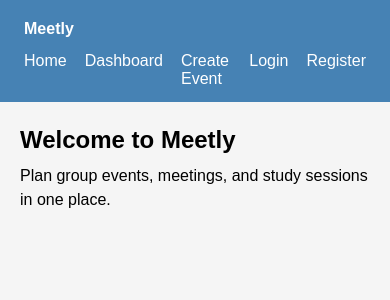
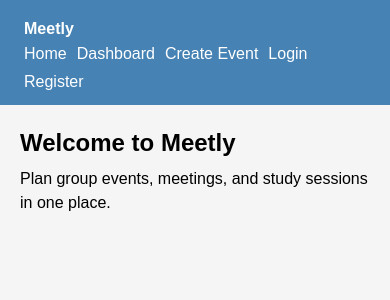
Before and after one commit to Ibrahim-Alam-3075/Meetly, a React (Vite) app in the folder frontend/: page / in a window 390 px wide. Shown: the top 300 px of the page. Built offline with nearby package versions, Linux system fonts and the light colour scheme.

Commit message:
responsiveness for mobiles

```diff
--- a/frontend/src/components/Navbar.css
+++ b/frontend/src/components/Navbar.css
@@ -15,7 +15,8 @@
 
 .navbar nav {
   display: flex;
-  gap: 18px;
+  flex-wrap: wrap;
+  gap: 10px;
 }
 
 .navbar a {
@@ -32,5 +33,6 @@
   .navbar {
     flex-direction: column;
     align-items: flex-start;
+    gap: 5px 5px;
   }
 }
```
